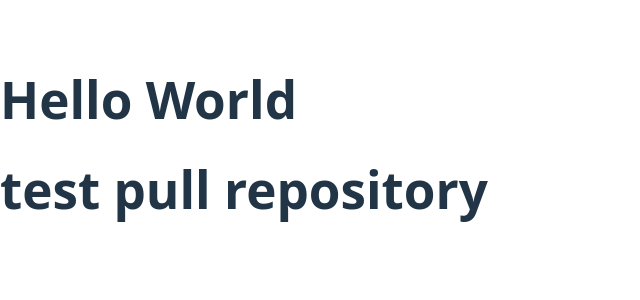
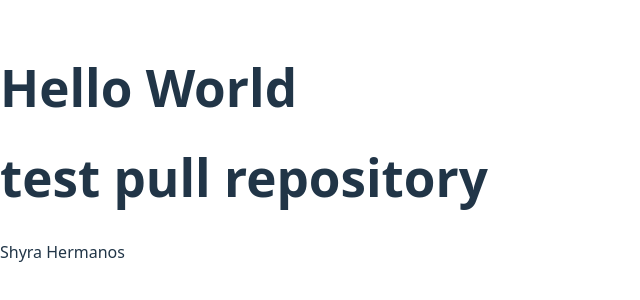
Before and after one commit to LennoNardo/test-github, a React (Vite) app: page / in a window 1280 px wide. Shown: the part 256-556 px from the top of the page, without its empty margins (0-640 px from the left). Built offline with nearby package versions, Linux system fonts and the light colour scheme.

Commit message:
Shyra App.jsx

```diff
--- a/src/App.jsx
+++ b/src/App.jsx
@@ -4,6 +4,7 @@ function App() {
     <>
       <h1>Hello World</h1>
       <h1>test pull repository</h1>
+      <>Shyra Hermanos</>
     </>
   )
 }
```
